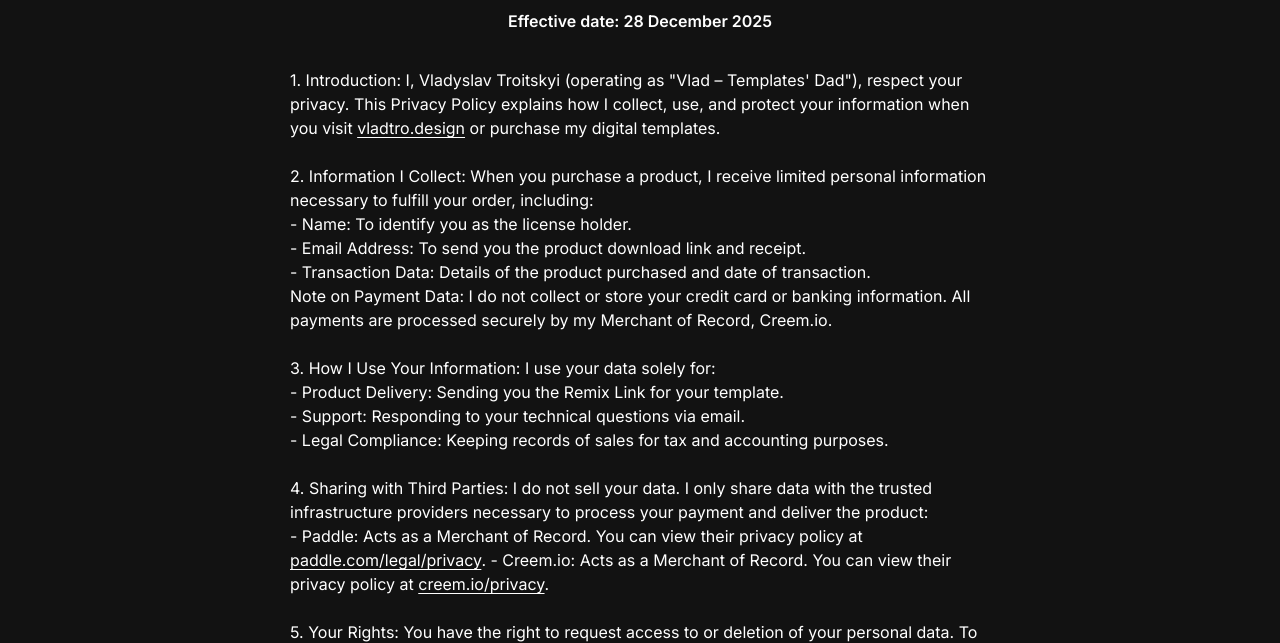
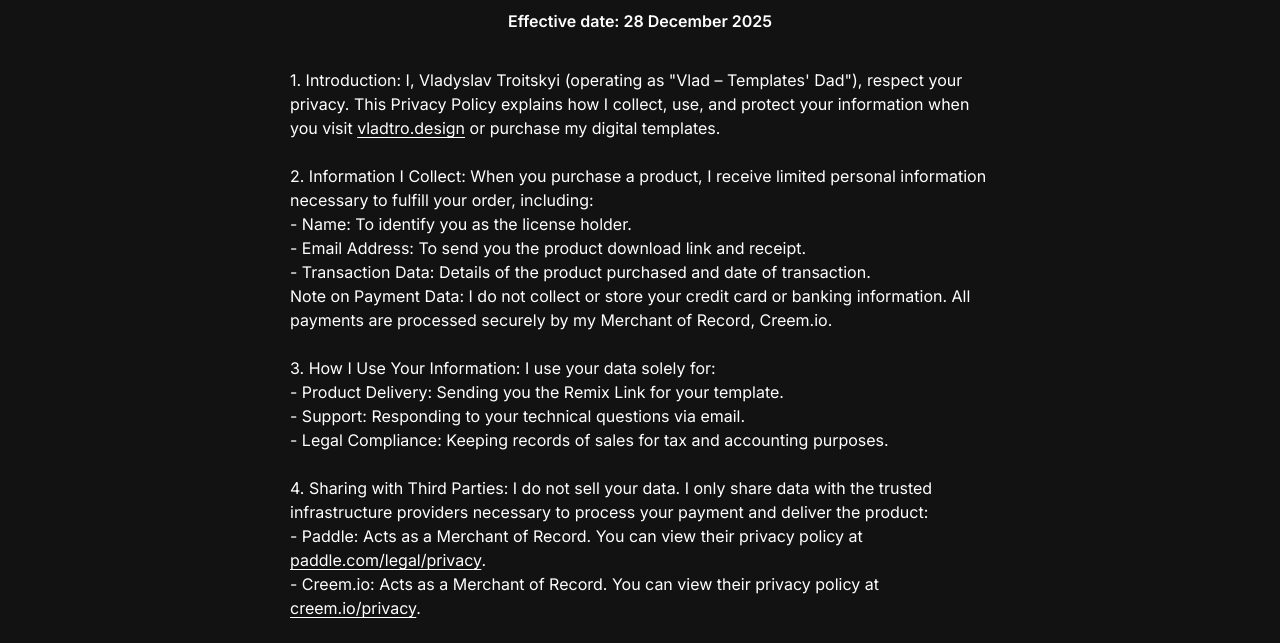
Before and after one commit to Vladislav-Tro/vladtro-desgin, a plain HTML site: page privacy-policy/index.html in a window 1280 px wide. Shown: the part 142-785 px from the top of the page. Drawn offline with Linux system fonts and the light colour scheme.

Commit message:
Fix HTML encoding issues in privacy policy page

```diff
--- a/privacy-policy/index.html
+++ b/privacy-policy/index.html
@@ -64,7 +64,7 @@
                     <br>
                     <br>
                     4. Sharing with Third Parties: I do not sell your data. I only share data with the trusted infrastructure providers necessary to process your payment and deliver the product:<br>
-                    - Paddle: Acts as a Merchant of Record. You can view their privacy policy at <a href="https://www.paddle.com/legal/privacy" target="_blank">paddle.com/legal/privacy</a>.
+                    - Paddle: Acts as a Merchant of Record. You can view their privacy policy at <a href="https://www.paddle.com/legal/privacy" target="_blank">paddle.com/legal/privacy</a>.<br>
                     - Creem.io: Acts as a Merchant of Record. You can view their privacy policy at <a href="https://www.creem.io/privacy" target="_blank">creem.io/privacy</a>.
                     <br>
                     <br>
```
